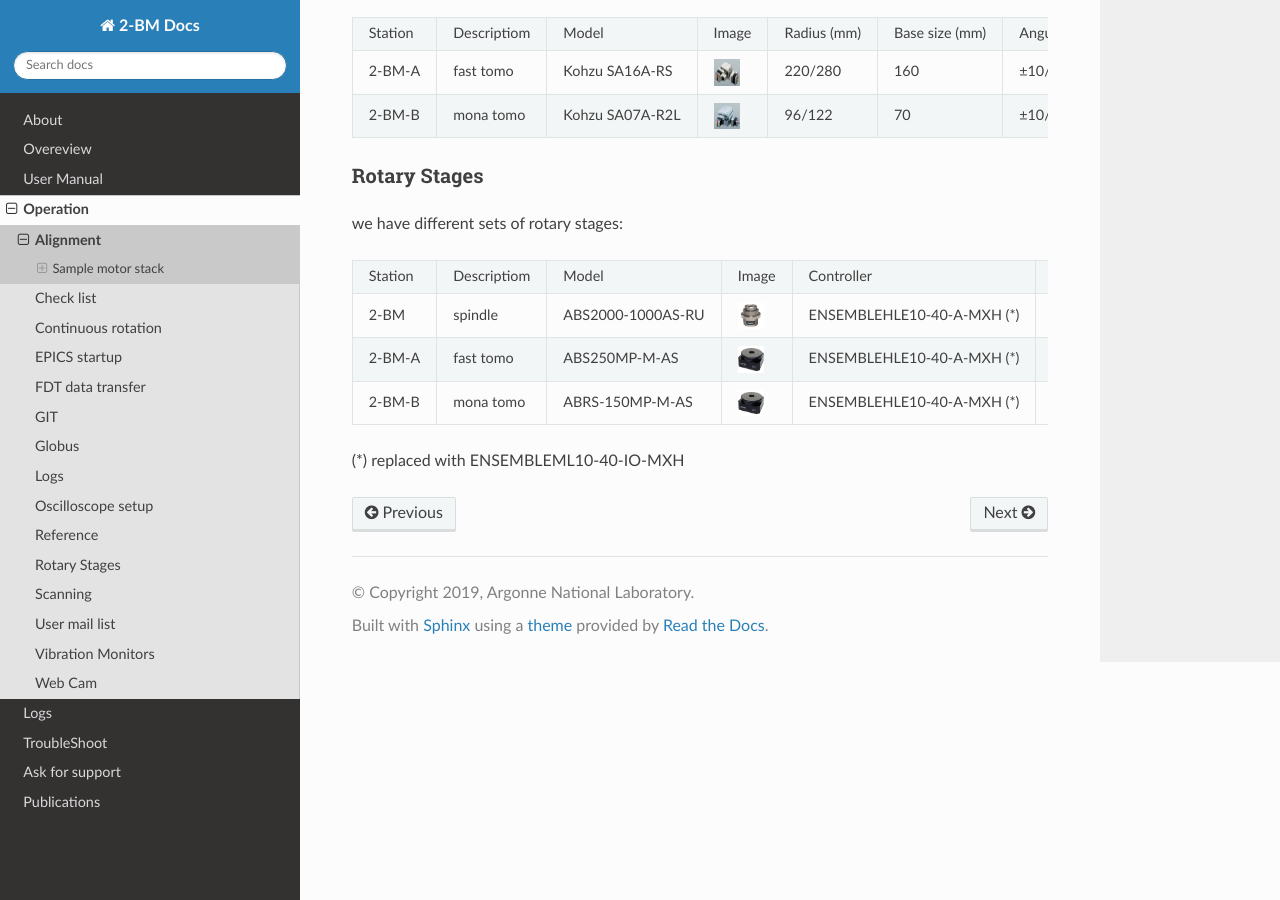
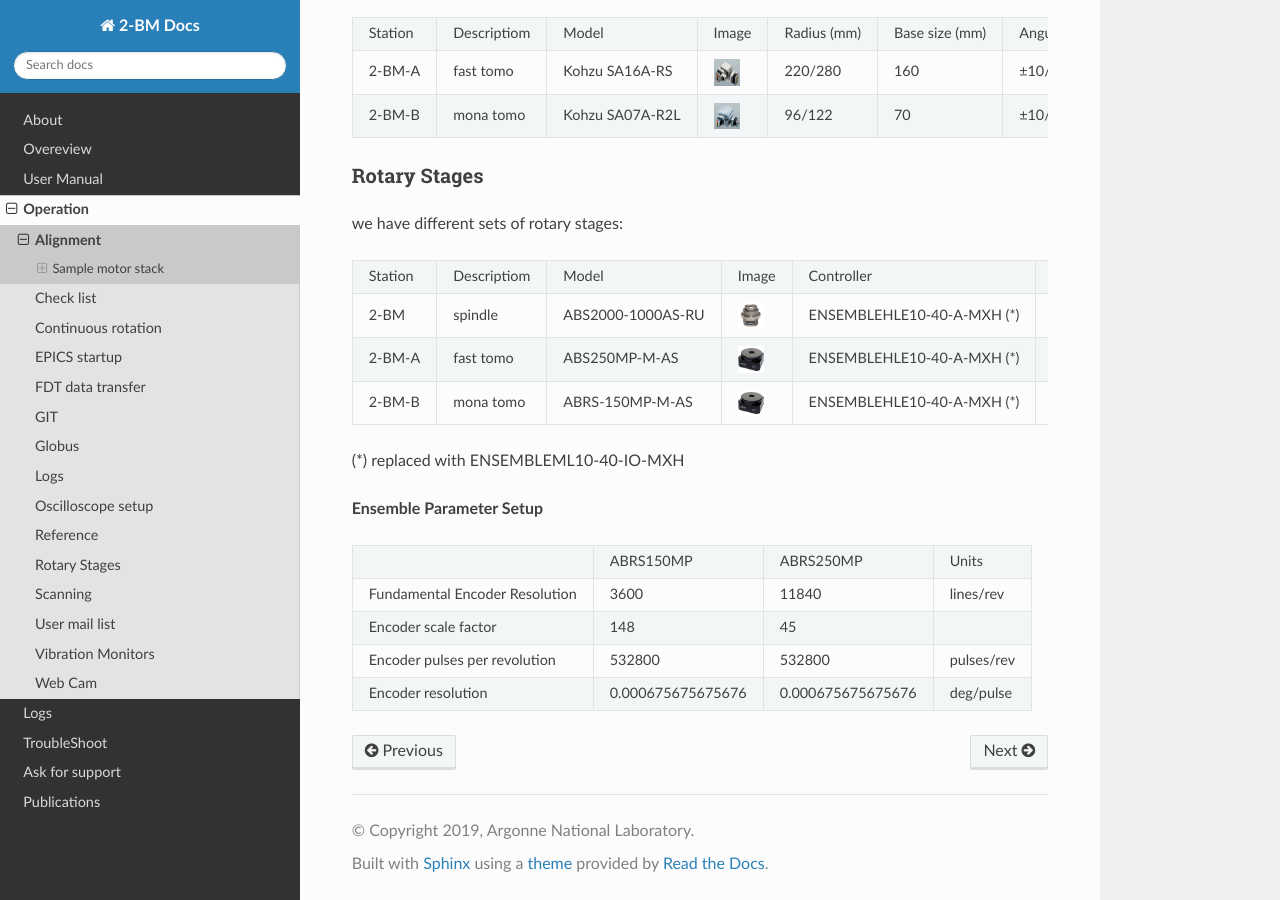
Before and after one commit to xray-imaging/2bm-docs, a Sphinx documentation site: the page built from docs/source/ops/item_000.rst, in a window 1280 px wide and 900 px high, scrolled down 1749 px. Built offline with Sphinx 7.4.7 and the Read the Docs theme 2.0.0, drawn with Linux system fonts in a browser that asks for light colours; the version number could not be read and is left out.

Commit message:
Update item_000.rst

```diff
--- a/docs/source/ops/item_000.rst
+++ b/docs/source/ops/item_000.rst
@@ -88,6 +88,22 @@ we have different sets of rotary stages:
 
 (*) replaced with ENSEMBLEML10-40-IO-MXH
 
+
+**Ensemble Parameter Setup**
+
++--------------------------------+--------------------------+-----------------------+-----------------+
+|                                |       ABRS150MP          |         ABRS250MP     |       Units     |
++--------------------------------+--------------------------+-----------------------+-----------------+
+| Fundamental Encoder Resolution |       3600               |              11840    |     lines/rev   |
++--------------------------------+--------------------------+-----------------------+-----------------+
+| Encoder scale factor           |        148               |                 45    |                 |
++--------------------------------+--------------------------+-----------------------+-----------------+
+| Encoder pulses per revolution  |     532800               |             532800    |     pulses/rev  |
++--------------------------------+--------------------------+-----------------------+-----------------+
+| Encoder resolution             |     0.000675675675676    |  0.000675675675676    |     deg/pulse   |
++--------------------------------+--------------------------+-----------------------+-----------------+
+
+
 .. _box link 0002: https://anl.box.com/s/1ffp00cn1gjkyyelnufp0kef336t4jg9
 .. _box link 0003: https://anl.box.com/s/2z5zr200vut71zv07ozsudxqhzvgnv5k
 .. _box link 0004: https://anl.box.com/s/i2gkeq8qcu10lvjovbvk1ldl2a4ug57o
```
